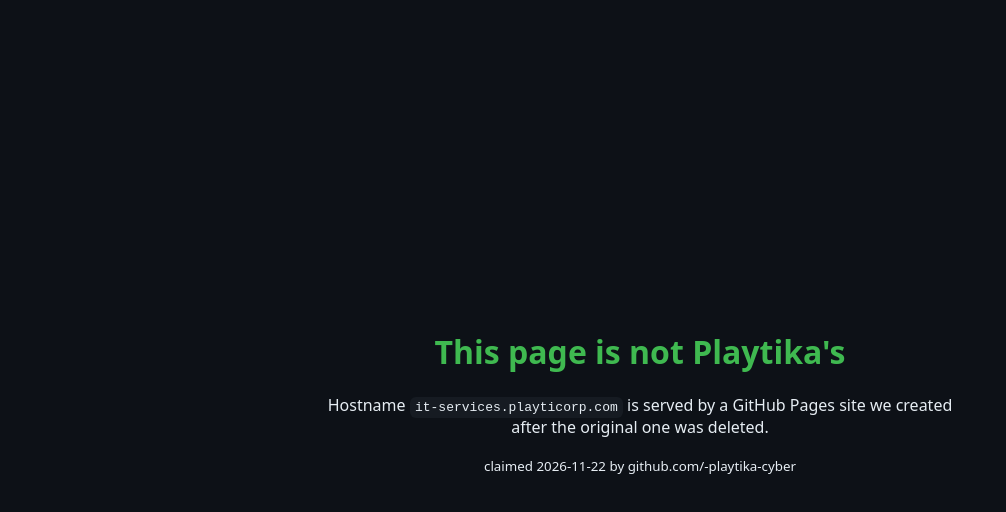
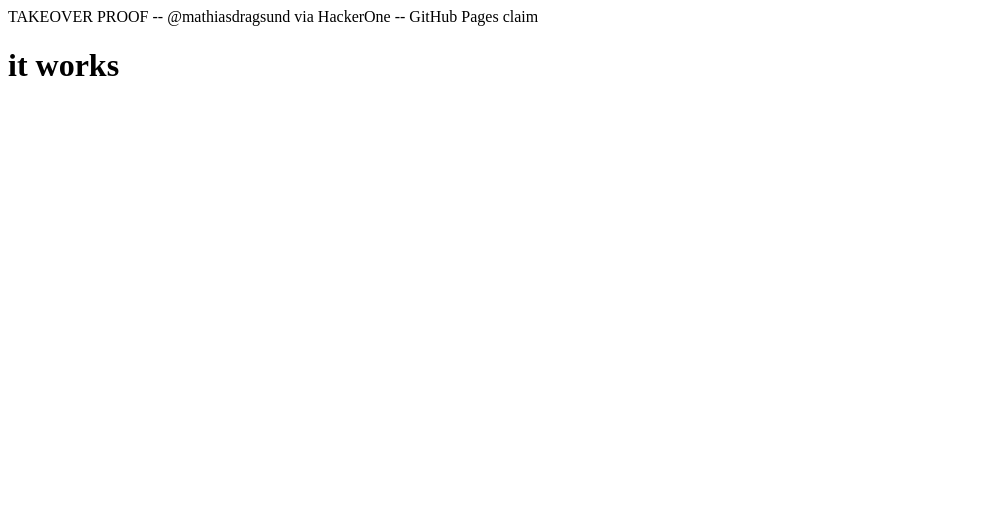
Before and after one commit to playtika-cyber/playticorp-poc, a plain HTML site: page index.html in a window 1280 px wide. Shown: the whole page, without its empty margins (0-1006 px from the left). Drawn offline with Linux system fonts and the light colour scheme.

Commit message:
poc: marker page

```diff
--- a/index.html
+++ b/index.html
@@ -1,6 +1,2 @@
-<!doctype html><meta charset=utf-8><title>Claimed by H4ck</title>
-<style>body{font-family:system-ui;background:#0d1117;color:#e6edf3;display:grid;place-items:center;height:100vh;margin:0}
-div{text-align:center}h1{color:#3fb950}code{background:#161b22;padding:.2em .4em;border-radius:6px}</style>
-<div><h1>This page is not Playtika's</h1>
-<p>Hostname <code>it-services.playticorp.com</code> is served by a GitHub Pages site we created<br>after the original one was deleted.</p>
-<p><small>claimed 2026-11-22 by github.com/-playtika-cyber</small></p></div>
+TAKEOVER PROOF -- @mathiasdragsund via HackerOne -- GitHub Pages claim
+<h1>it works</h1>
```
